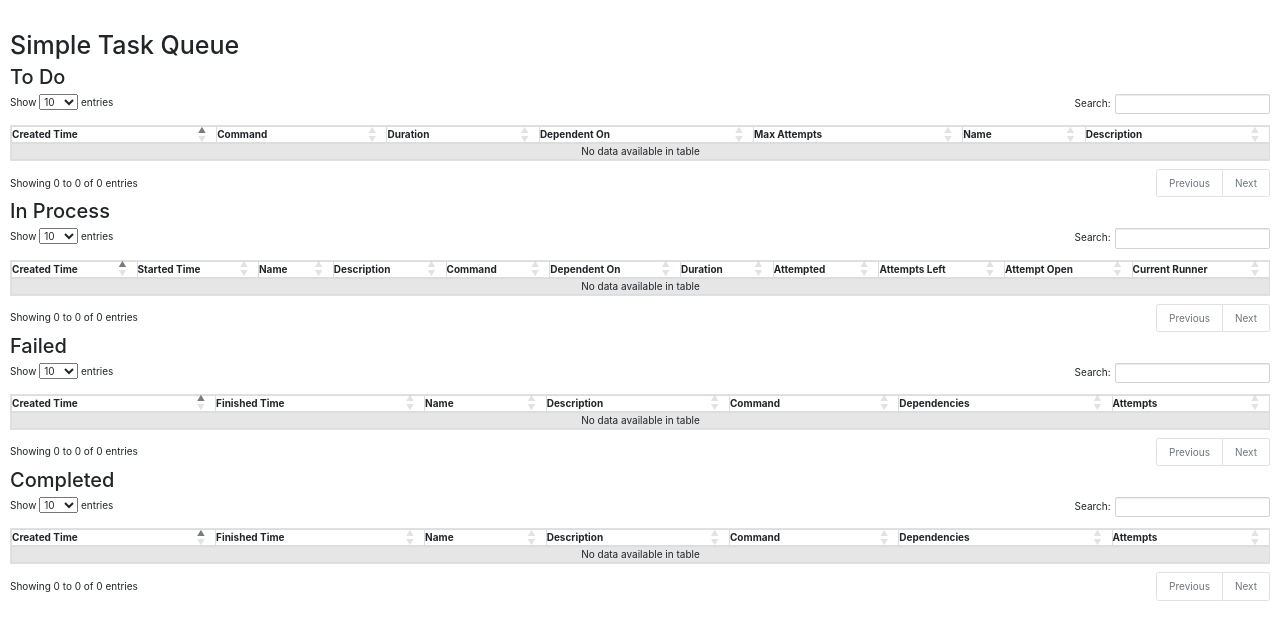
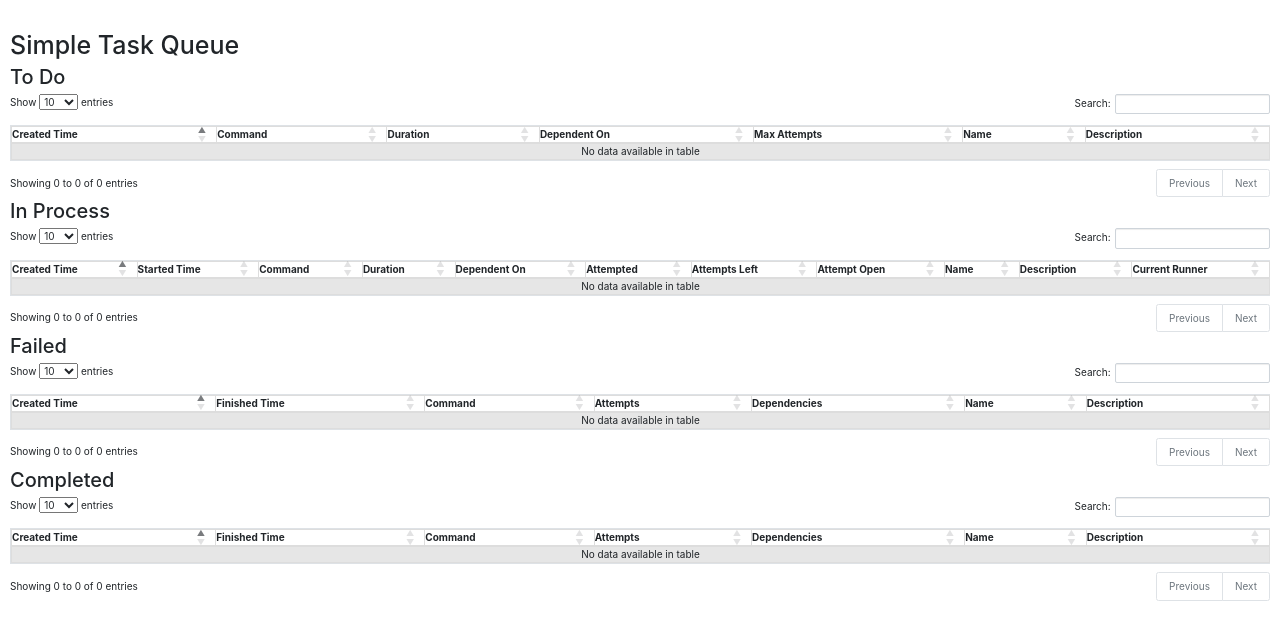
Before and after one commit to nabicht/SimpleTaskQueue, a Flask app: page / in a window 1280 px wide. Shown: the part 50-690 px from the top of the page. Run offline with Flask 2, Linux system fonts and the light colour scheme; data that the repository does not hold is empty; some libraries are stand-ins or nearby versions.

Commit message:
cleaned up all tables to be responsive and ordered the columns the way I want. Closes #31

```diff
--- a/templates/overview.html
+++ b/templates/overview.html
@@ -33,48 +33,48 @@
             </thead>
         </table>
         <h2>In Process</h2>
-        <table id="inprocessTaskTable" class="table-small table-striped table-bordered" style="width:100%" >
+        <table id="inprocessTaskTable" class="table-small table-striped table-bordered dt-responsive nowrap" style="width:100%" >
             <thead>
                 <tr>
                     <th>Created Time</th>
                     <th>Started Time</th>
-                    <th>Name</th>
-                    <th>Description</th>
                     <th>Command</th>
+                    <th>Duration</th>
                     <th>Dependent On</th>
-                    <th>Duration</th>
                     <th>Attempted</th>
                     <th>Attempts Left</th>
                     <th>Attempt Open</th>
+                    <th>Name</th>
+                    <th>Description</th>
                     <th>Current Runner</th>
                 </tr>
             </thead>
         </table>
         <h2>Failed</h2>
-        <table id="failedTaskTable" class="table-small table-striped table-bordered" style="width:100%" >
+        <table id="failedTaskTable" class="table-small table-striped table-bordered dt-responsive nowrap" style="width:100%" >
             <thead>
                 <tr>
                     <th>Created Time</th>
                     <th>Finished Time</th>
+                    <th>Command</th>
+                    <th>Attempts</th>
+                    <th>Dependencies</th>
                     <th>Name</th>
                     <th>Description</th>
-                    <th>Command</th>
-                    <th>Dependencies</th>
-                    <th>Attempts</th>
                 </tr>
             </thead>
         </table>
         <h2>Completed</h2>
-        <table id="completedTaskTable" class="table-small table-striped table-bordered" style="width:100%" >
+        <table id="completedTaskTable" class="table-small table-striped table-bordered dt-responsive nowrap" style="width:100%" >
             <thead>
                 <tr>
                     <th>Created Time</th>
                     <th>Finished Time</th>
+                    <th>Command</th>
+                    <th>Attempts</th>
+                    <th>Dependencies</th>
                     <th>Name</th>
                     <th>Description</th>
-                    <th>Command</th>
-                    <th>Dependencies</th>
-                    <th>Attempts</th>
                 </tr>
             </thead>
         </table>
@@ -115,14 +115,14 @@
             "columns": [
                 {data: "created"},
                 {data: "started"},
-                {data: "name"},
-                {data: "description"},
                 {data: "command"},
-                {data: "dependent on"},
                 {data: "duration"},
+                {data: "dependent_on"},
                 {data: "attempted"},
                 {data: "attempts_left"},
                 {data: "attempt_open"},
+                {data: "name"},
+                {data: "description"},
                 {data: "current_runner"}
             ]
         } );
@@ -137,11 +137,11 @@
             "columns": [
                 {data: "created"},
                 {data: "finished"},
+                {data: "command"},
+                {data: "attempts"},
+                {data: "dependencies"},
                 {data: "name"},
                 {data: "description"},
-                {data: "command"},
-                {data: "dependencies"},
-                {data: "attempts"}
             ]
         } );
     });
@@ -155,11 +155,11 @@
             "columns": [
                 {data: "created"},
                 {data: "finished"},
+                {data: "command"},
+                {data: "attempts"},
+                {data: "dependencies"},
                 {data: "name"},
                 {data: "description"},
-                {data: "command"},
-                {data: "dependencies"},
-                {data: "attempts"}
             ]
         } );
     });
```
